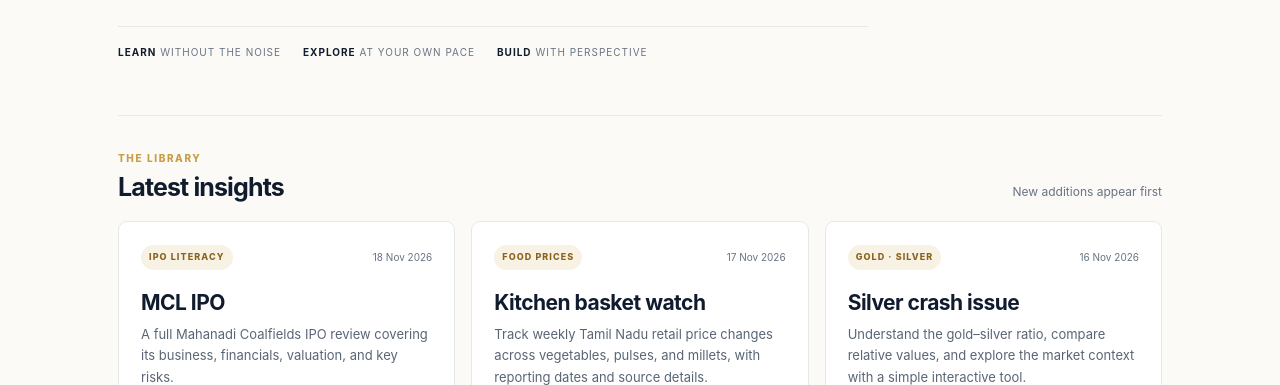
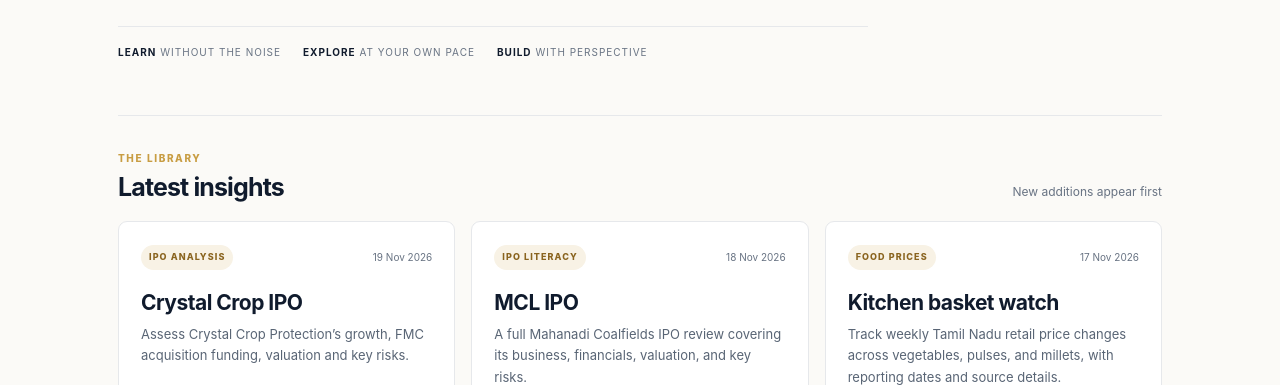
Before and after one commit to venkateswaran0509/way-to-fortune-club, a plain HTML site: page index.html in a window 1280 px wide. Shown: the part 415-800 px from the top of the page. Drawn offline with Linux system fonts and the light colour scheme.

Commit message:
Add Crystal Crop IPO homepage card

```diff
--- a/index.html
+++ b/index.html
@@ -34,6 +34,7 @@
 <script>
 // Add each new item to this list with its actual publishedOn date; cards are sorted newest first.
 const contentItems = [
+  { title: 'Crystal Crop IPO', category: 'IPO analysis', publishedOn: '2026-11-19', description: 'Assess Crystal Crop Protection’s growth, FMC acquisition funding, valuation and key risks.', href: 'crystal-crop-ipo.html', readTime: 'IPO analysis' },
   { title: 'MCL IPO', category: 'IPO literacy', publishedOn: '2026-11-18', description: 'A full Mahanadi Coalfields IPO review covering its business, financials, valuation, and key risks.', href: 'mcl-ipo.html', readTime: 'IPO analysis' },
   { title: 'Kitchen basket watch', category: 'Food prices', publishedOn: '2026-11-17', description: 'Track weekly Tamil Nadu retail price changes across vegetables, pulses, and millets, with reporting dates and source details.', href: 'food-prices.html', readTime: 'Weekly tracker' },
   { title: 'Silver crash issue', category: 'Gold · Silver', publishedOn: '2026-11-16', description: 'Understand the gold–silver ratio, compare relative values, and explore the market context with a simple interactive tool.', href: 'silver-crash-issue.html', readTime: 'Interactive guide' }
```
